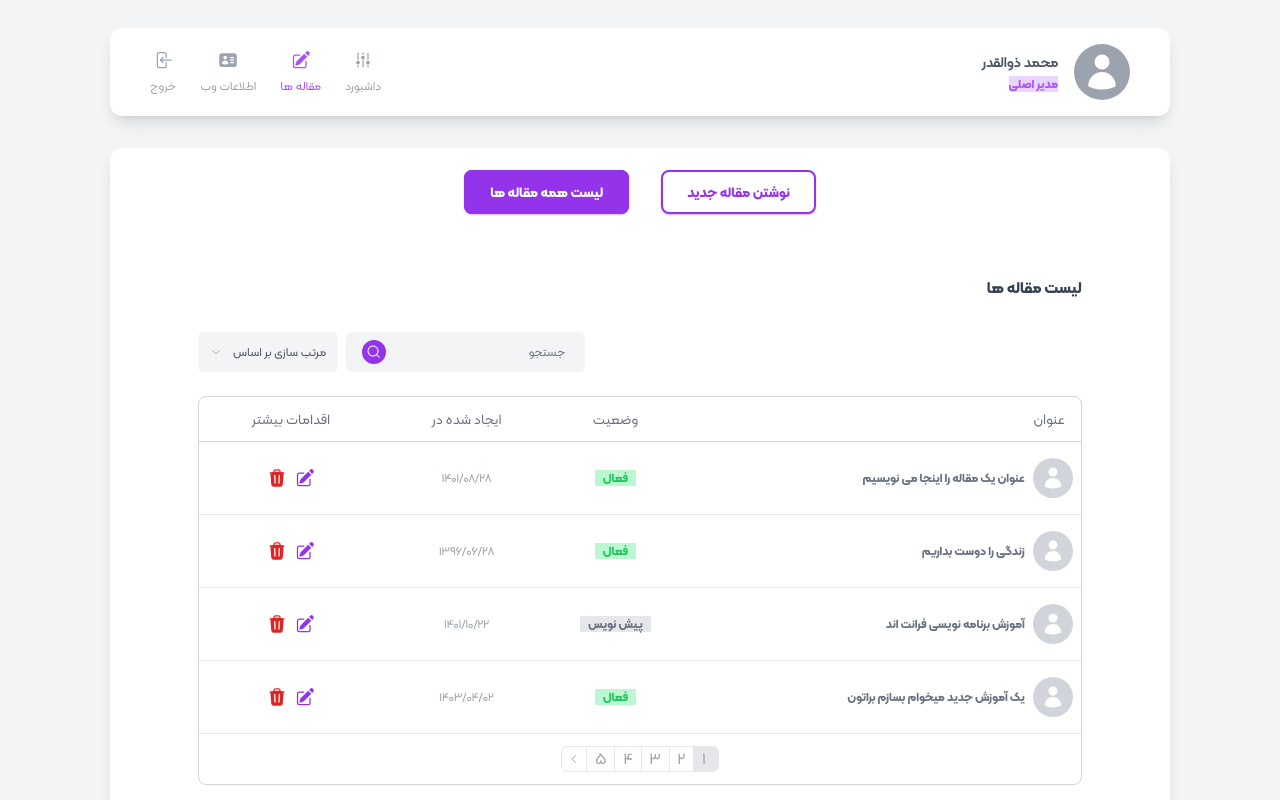
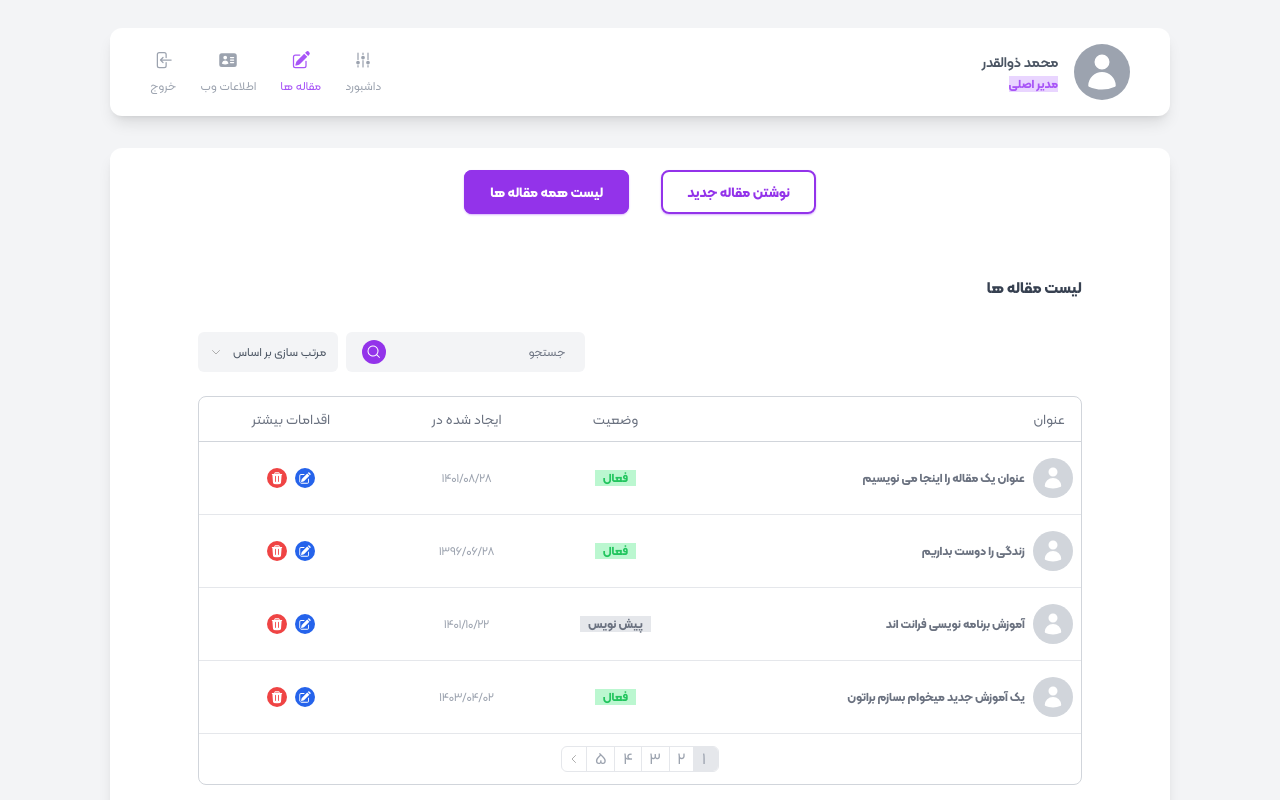
Before and after one commit to mohammad-zolghadr/admin-panel, a React (Create React App) app: page /admin/posts/list-of-posts in a window 1280 px wide. Shown: the top 800 px of the page. Built offline with nearby package versions, Linux system fonts and the light colour scheme.

Commit message:
Posts : ListOfPosts button design changed

```diff
--- a/src/components/Admin/Posts_ListOfPosts.js
+++ b/src/components/Admin/Posts_ListOfPosts.js
@@ -1,8 +1,8 @@
 import React, { useEffect, useState } from "react";
 
 // Icons
-import trashIco from "../../assets/images/trash.svg";
-import editIco from "../../assets/images/edit.svg";
+import trashIco from "../../assets/images/trash_white.svg";
+import editIco from "../../assets/images/edit_white.svg";
 import searchIco from "../../assets/images/search.svg";
 import arrowIco from "../../assets/images/arrow.svg";
 
@@ -87,13 +87,16 @@ const PostsListOfPosts = () => {
         </td>
         <td>
           <div className="fcenter gap-2">
-            <img src={editIco} className="w-5 mhover" />
+            <img
+              src={editIco}
+              className="w-5 mhover bg-blue-600 p-[3px] rounded-full"
+            />
             <img
               src={trashIco}
               onClick={() => {
                 dispatch(removePost(e));
               }}
-              className="w-5 mhover"
+              className="w-5 mhover bg-red-500 p-[3px] rounded-full"
             />
           </div>
         </td>
```
